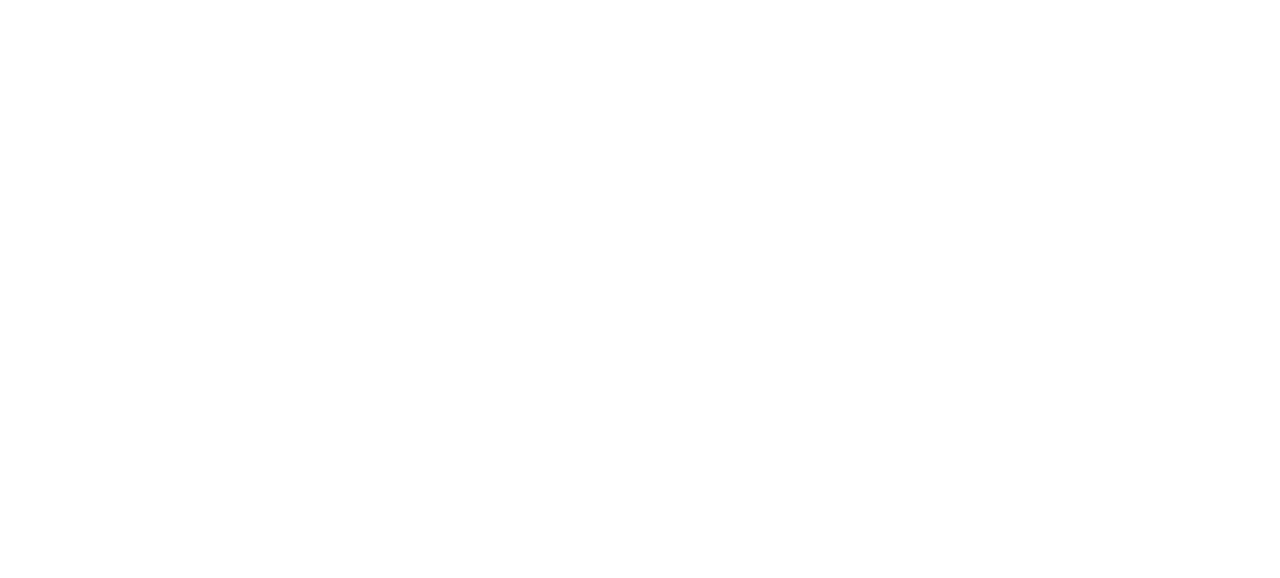
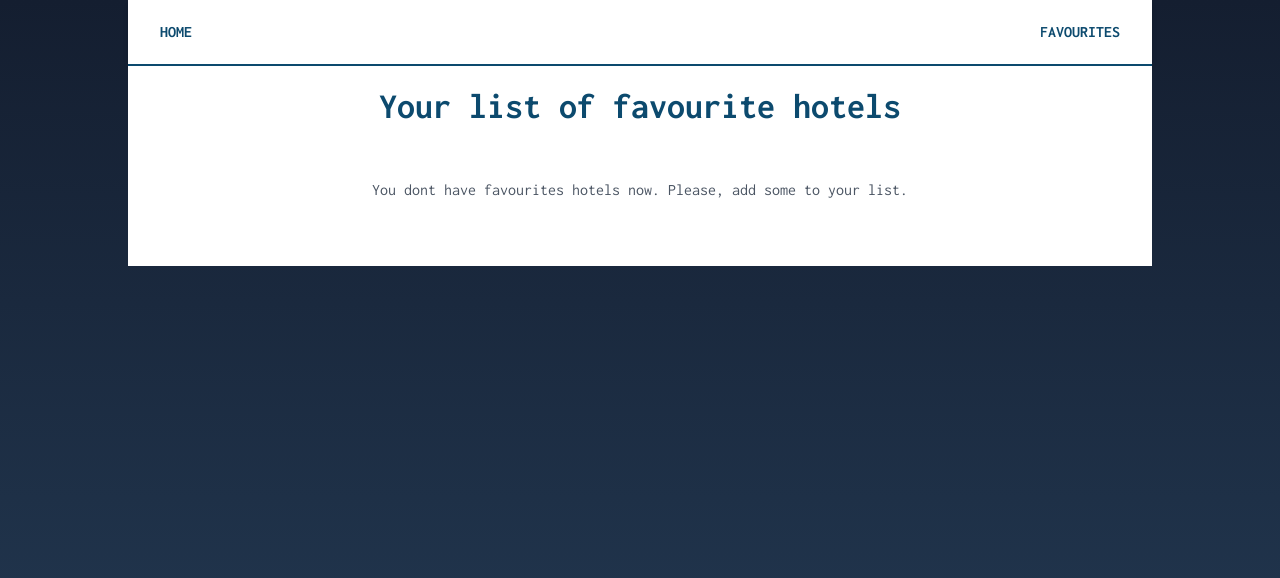
Before and after one commit to YuliiaDikun/vue-hotels, a Vue app: page /favourites in a window 1280 px wide. Before the commit this address had no page. Shown: the top 578 px of the page. Built offline with nearby package versions, Linux system fonts and the light colour scheme.

Commit message:
fix: route name

```diff
--- a/src/components/FavouriteBtn.vue
+++ b/src/components/FavouriteBtn.vue
@@ -16,7 +16,6 @@ let favBtnText = ref("Add to favourites");
 
 function setHotelToLocalStorage() {
   isFavBtnToggled.value = !isFavBtnToggled.value;
-
   favBtnText.value = isFavBtnToggled.value
     ? "Remove from favourites"
     : "Add to favourites";
@@ -55,7 +54,7 @@ onMounted(() => {
   }
 });
 
-const { hotel } = defineProps({
+const { hotel, isClicked} = defineProps({
   hotel: {
     required: true,
     type: Object,
--- a/src/components/NavBar.vue
+++ b/src/components/NavBar.vue
@@ -8,7 +8,7 @@
         Home
       </router-link>
 
-        <router-link :to="{ name: 'byCity' }"  class="inline-flex items-center h-full transition-colors px-8 hover:bg-sky-100  text-sky-900 font-bold uppercase">
+        <router-link :to="{ name: 'favourites' }"  class="inline-flex items-center h-full transition-colors px-8 hover:bg-sky-100  text-sky-900 font-bold uppercase">
             Favourites
         </router-link>
 
--- a/src/router/index.js
+++ b/src/router/index.js
@@ -14,8 +14,8 @@ const routes = [
         component: Home,
       },
       {
-        path: "/city",
-        name: "byCity",
+        path: "/favourites",
+        name: "favourites",
         component: HotelsList,
       },
       {
--- a/src/views/HotelsList.vue
+++ b/src/views/HotelsList.vue
@@ -57,7 +57,7 @@
 </template>
 
 <script setup>
-import { onMounted, ref } from "vue";
+import { onMounted, onUpdated, ref } from "vue";
 import Hotels from "../components/Hotels.vue";
 import FavouriteBtn from "../components/FavouriteBtn.vue";
 import { getLocalStorage } from "../helpers/localStorage";
@@ -65,7 +65,7 @@ import { getLocalStorage } from "../helpers/localStorage";
 const hotels = ref([]);
 const message = ref("");
 
-onMounted(() => {
+function loadFavouritesFromLocalStorage() {
   let favHotels = getLocalStorage("favHotels");
   favHotels = favHotels ? favHotels : {};
   if (!Object.values(favHotels)) {
@@ -73,5 +73,10 @@ onMounted(() => {
   } else {
     hotels.value = Object.values(favHotels);
   }
+}
+
+onMounted(() => {
+  loadFavouritesFromLocalStorage();
 });
+
 </script>
```
